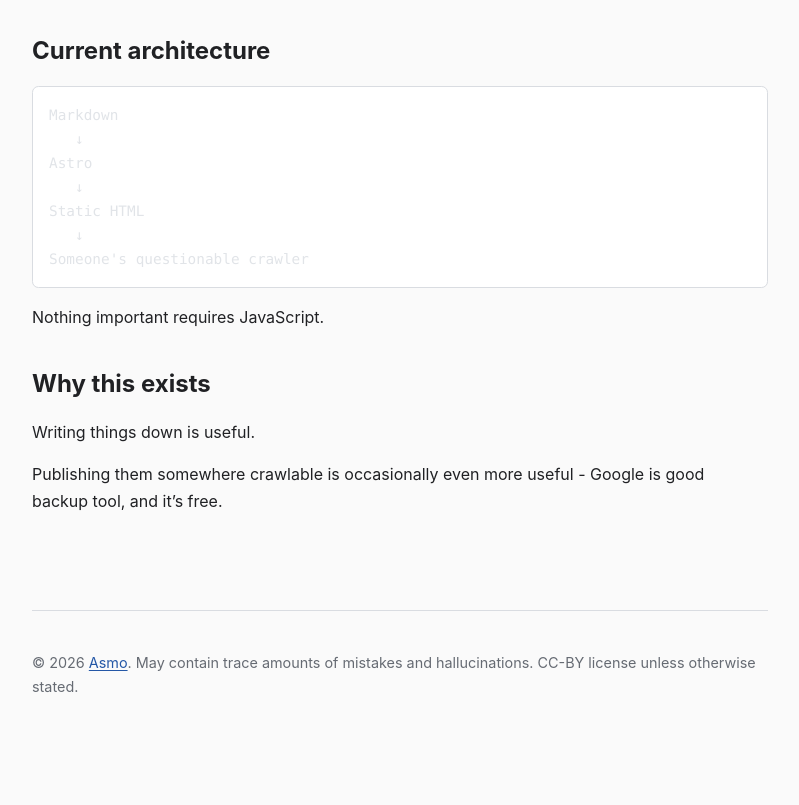
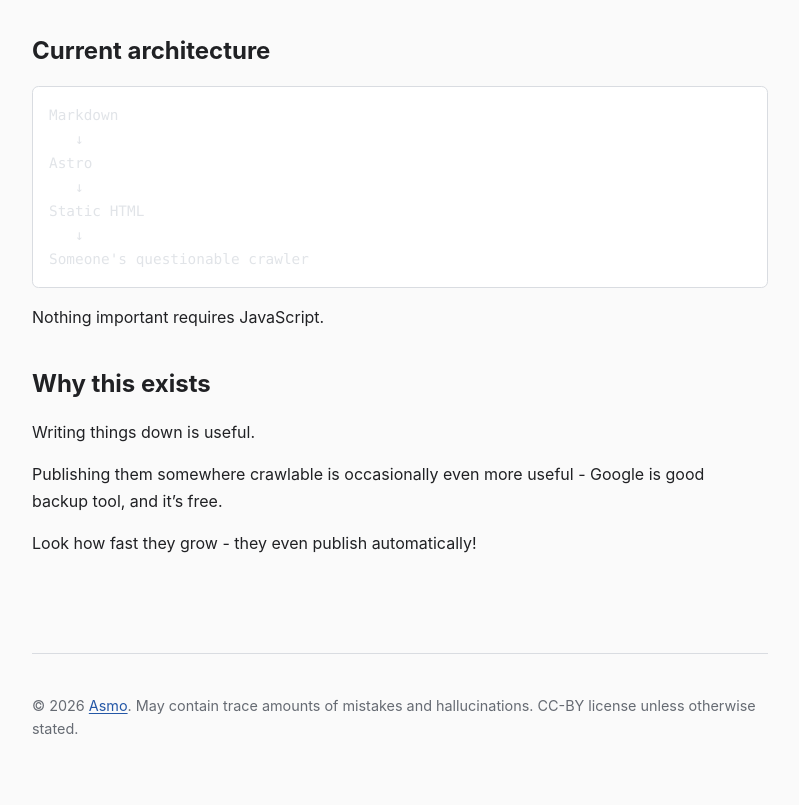
Before and after one commit to asmnh/homepage, an Astro site: page /articles/test-article in a window 1280 px wide. Shown: the part 413-1218 px from the top of the page, without its empty margins (240-1039 px from the left). Before the commit the page ends 1176 px from the top, so only its background shows below. Built offline with nearby package versions, Linux system fonts and the light colour scheme; Astro itself is replaced by a stand-in of ours; code samples lack their colours.

Commit message:
content: test publish

```diff
--- a/src/content/articles/test-article.md
+++ b/src/content/articles/test-article.md
@@ -32,3 +32,5 @@ Nothing important requires JavaScript.
 Writing things down is useful.
 
 Publishing them somewhere crawlable is occasionally even more useful - Google is good backup tool, and it's free.
+
+Look how fast they grow - they even publish automatically!
```
